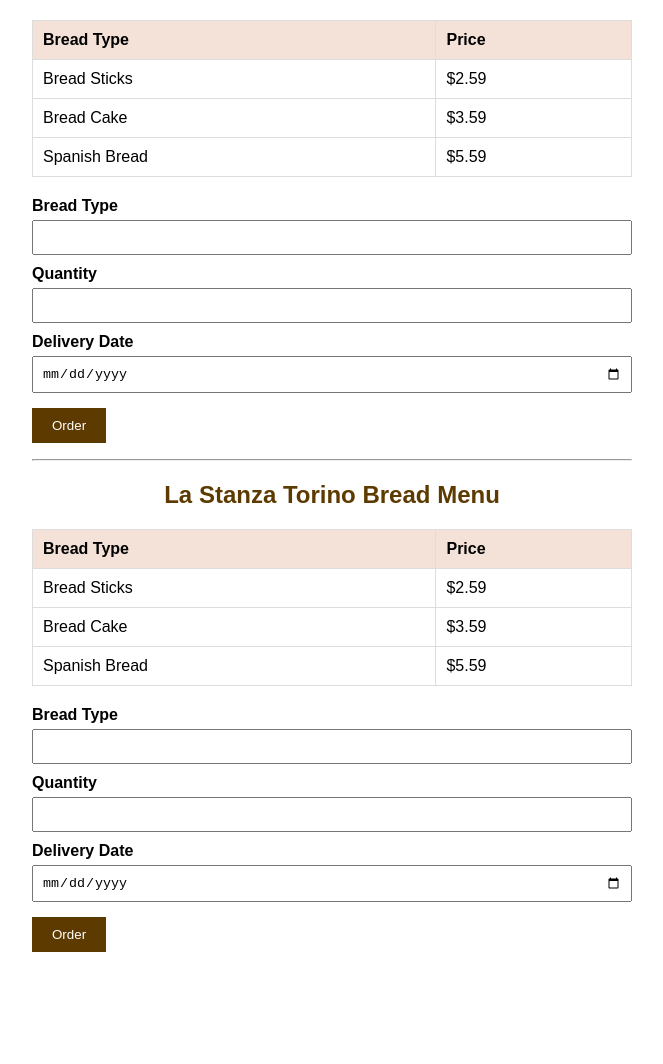
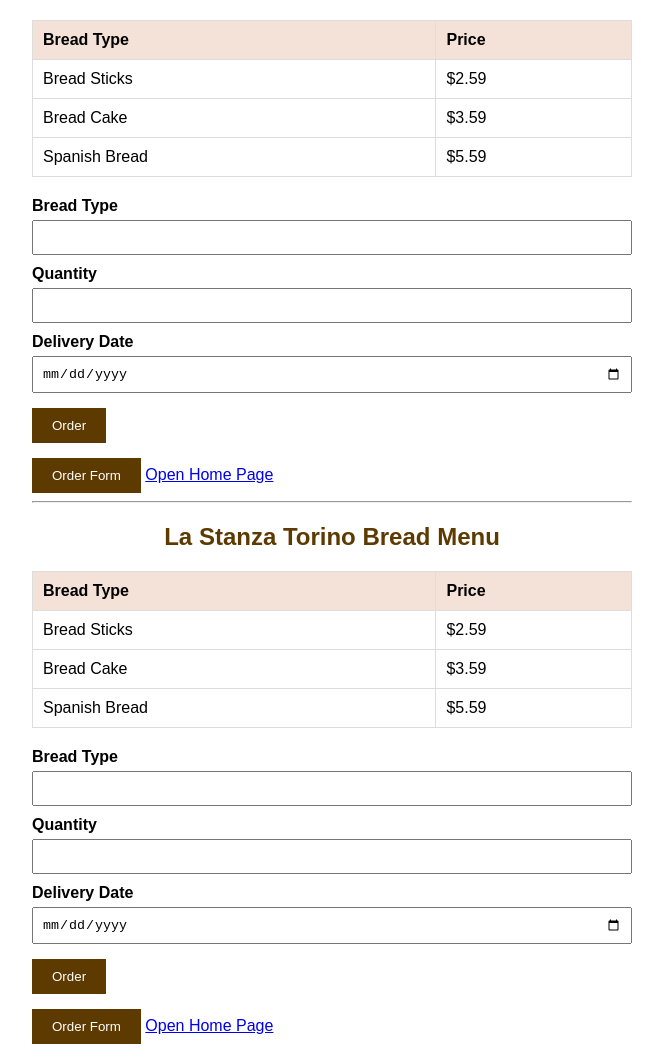
Before and after one commit to myricktorino-droid/intro-website, a plain HTML site: page Order Form.html in a window 1280 px wide. Shown: the whole page, without its empty margins (308-971 px from the left). Before the commit the page ends 988 px from the top, so only its background shows below. Drawn offline with Linux system fonts and the light colour scheme.

Commit message:
Update Order Form.html

```diff
--- a/Order Form.html
+++ b/Order Form.html
@@ -1,3 +1,14 @@
+<!DOCTYPE html>
+<html lang="en">
+<head>
+  <meta charset="UTF-8">
+  <title>Order Form</title>
+  <link rel="stylesheet" href="styles.css">
+</head>
+<body>
+
+
+
 <!-- Bread Menu Table -->
 <table border="1">
   <tr><th>Bread Type</th><th>Price</th></tr>
@@ -19,6 +30,11 @@
 
   <button type="submit">Order</button>
 </form>
+
+  <footer>
+    <button onclick="window.open('Recipe.html', '_blank')">Order Form</button>
+    <a href="Order Form.html" target="_blank">Open Home Page</a>
+  </footer>
 
 
 <Hr>
@@ -115,8 +131,17 @@
   ✅ Your order has been received! We'll prepare your fresh bread for delivery on the selected date.
 </div>
 
+<footer>
+    <button onclick="window.open('Recipe.html', '_blank')">Order Form</button>
+    <a href="Order Form.html" target="_blank">Open Home Page</a>
+  </footer>
+
 <script>
   function showConfirmation() {
     document.getElementById('confirmation').style.display = 'block';
   }
 </script>
+
+
+</body>
+</html>
```
